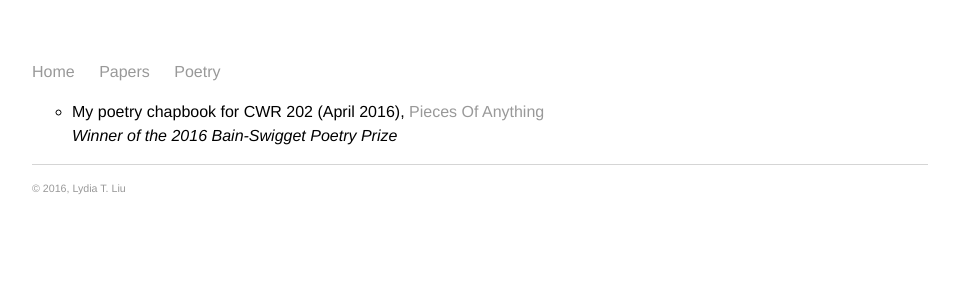
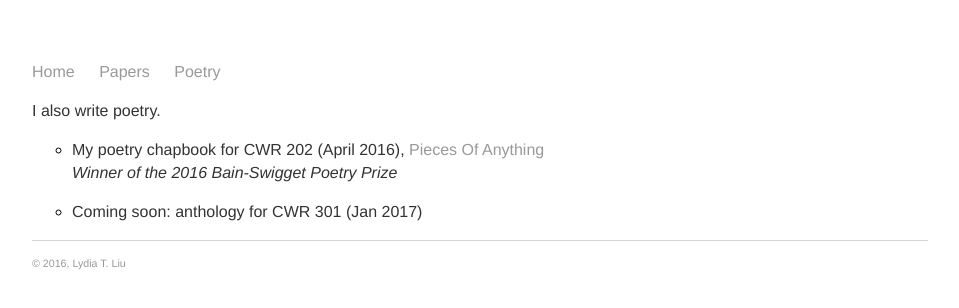
Before and after one commit to serenalwang/serenalwang.github.io, a Jekyll site: the page built from writing.md, in a window 1280 px wide. Shown: the top 308 px of the page, without its empty margins (160-1119 px from the left). Built offline with Jekyll 4.4.1, drawn with Linux system fonts in a browser that asks for light colours.

Commit message:
Update writing.md

```diff
--- a/writing.md
+++ b/writing.md
@@ -3,5 +3,9 @@ layout: default
 title: Writing
 ---
 
+I also write poetry.
+
 * My poetry chapbook for CWR 202 (April 2016), <a href="/chapbookmain">Pieces Of Anything</a>
 _Winner of the 2016 Bain-Swigget Poetry Prize_
+
+* Coming soon: anthology for CWR 301 (Jan 2017)
```
